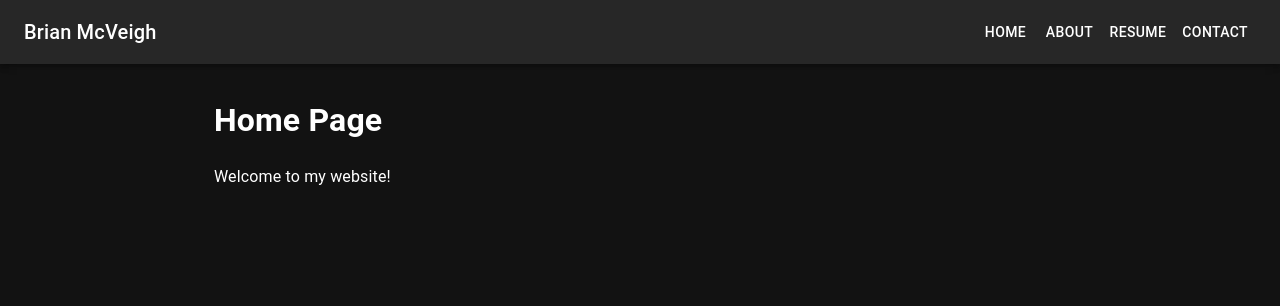
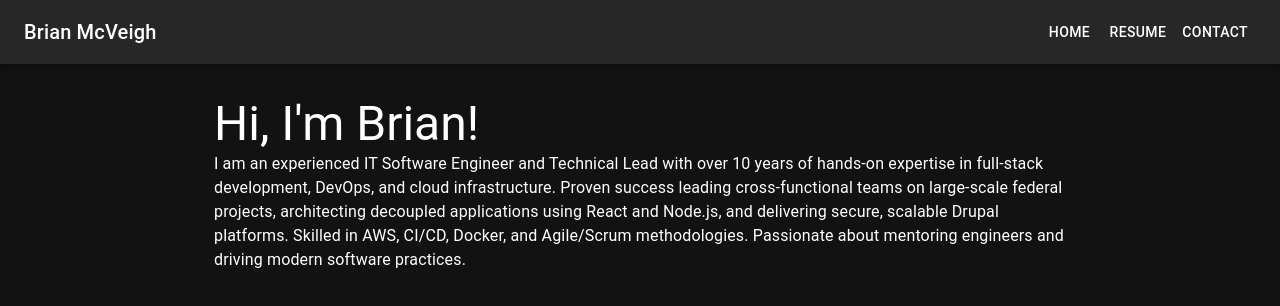
Before and after one commit to bmcveigh/brianmcveigh.com, a React (Vite) app: page / in a window 1280 px wide. Shown: the top 306 px of the page. Built offline with nearby package versions, Linux system fonts and the light colour scheme.

Commit message:
Add content and page template.

```diff
--- a/src/components/Navbar.tsx
+++ b/src/components/Navbar.tsx
@@ -13,9 +13,6 @@ const Navbar = () => (
         <Button color="inherit" component={RouterLink} to="/">
           Home
         </Button>
-        <Button color="inherit" component={RouterLink} to="/about">
-          About
-        </Button>
         <Button color="inherit" component={RouterLink} to="/resume">
           Resume
         </Button>
--- /dev/null
+++ b/src/components/PageTemplate.tsx
@@ -0,0 +1,18 @@
+import { Typography } from "@mui/material";
+import Box from "@mui/material/Box";
+
+interface IPageTemplate {
+  children: any,
+  title: string,
+}
+
+const PageTemplate = ({ children, title }: IPageTemplate) => (
+  <Box>
+    <Typography variant="h3">{title}</Typography>
+    <Typography>
+      {children}
+    </Typography>
+  </Box>
+);
+
+export default PageTemplate;
--- a/src/pages/About.tsx
+++ /dev/null
@@ -1,2 +0,0 @@
-const About = () => <div><h1>About Me</h1><p>This is the about page.</p></div>;
-export default About;
--- a/src/pages/Home.tsx
+++ b/src/pages/Home.tsx
@@ -1,2 +1,11 @@
-const Home = () => <div><h1>Home Page</h1><p>Welcome to my website!</p></div>;
+import { Typography } from "@mui/material";
+import Box from "@mui/material/Box";
+
+import PageTemplate from "../components/PageTemplate";
+
+const Home = () => (
+  <PageTemplate title="Hi, I'm Brian!">
+    I am an experienced IT Software Engineer and Technical Lead with over 10 years of hands-on expertise in full-stack development, DevOps, and cloud infrastructure. Proven success leading cross-functional teams on large-scale federal projects, architecting decoupled applications using React and Node.js, and delivering secure, scalable Drupal platforms. Skilled in AWS, CI/CD, Docker, and Agile/Scrum methodologies. Passionate about mentoring engineers and driving modern software practices.
+  </PageTemplate>
+);
 export default Home;
--- a/src/pages/Resume.tsx
+++ b/src/pages/Resume.tsx
@@ -1,2 +1,11 @@
-const Resume = () => <div><h1>Resume</h1><p>This is where my resume goes.</p></div>;
+import { Typography } from "@mui/material";
+import Box from "@mui/material/Box";
+
+import PageTemplate from "../components/PageTemplate";
+
+const Resume = () => (
+  <PageTemplate title="Resume">
+    Resume page
+  </PageTemplate>
+);
 export default Resume;
```
